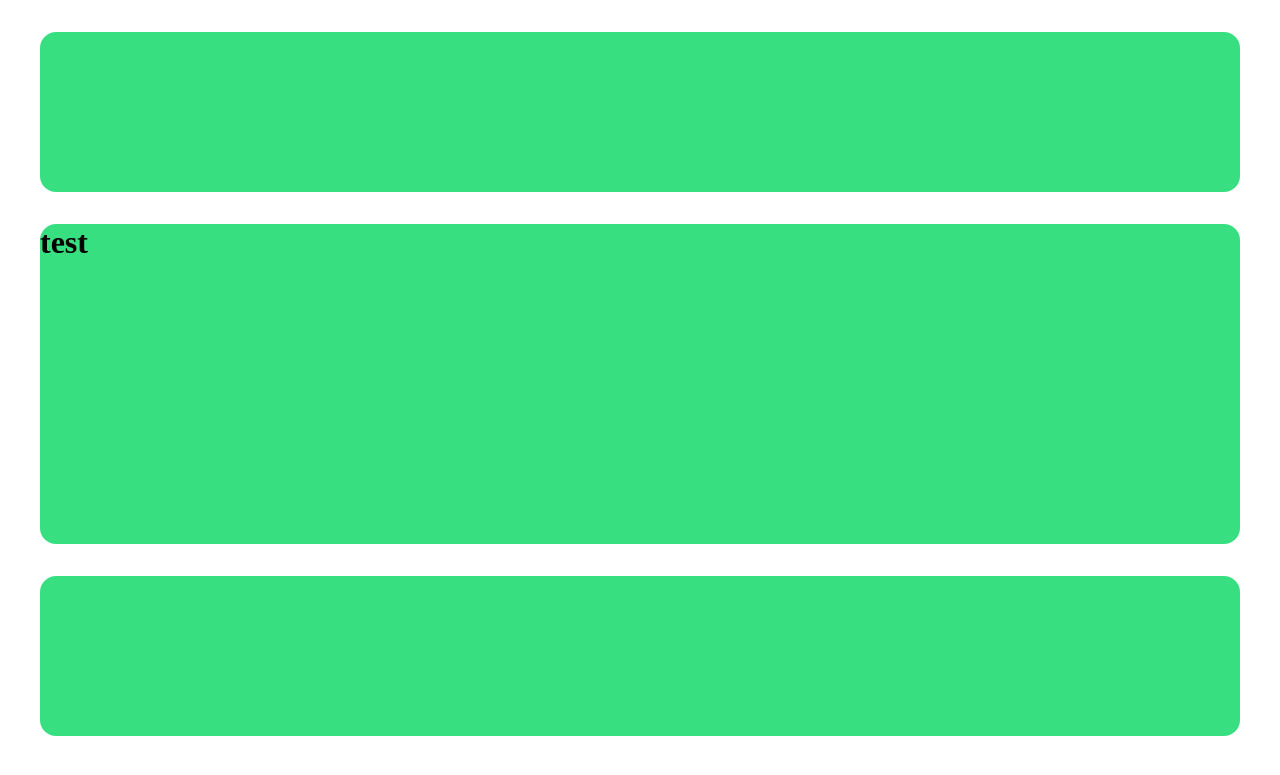
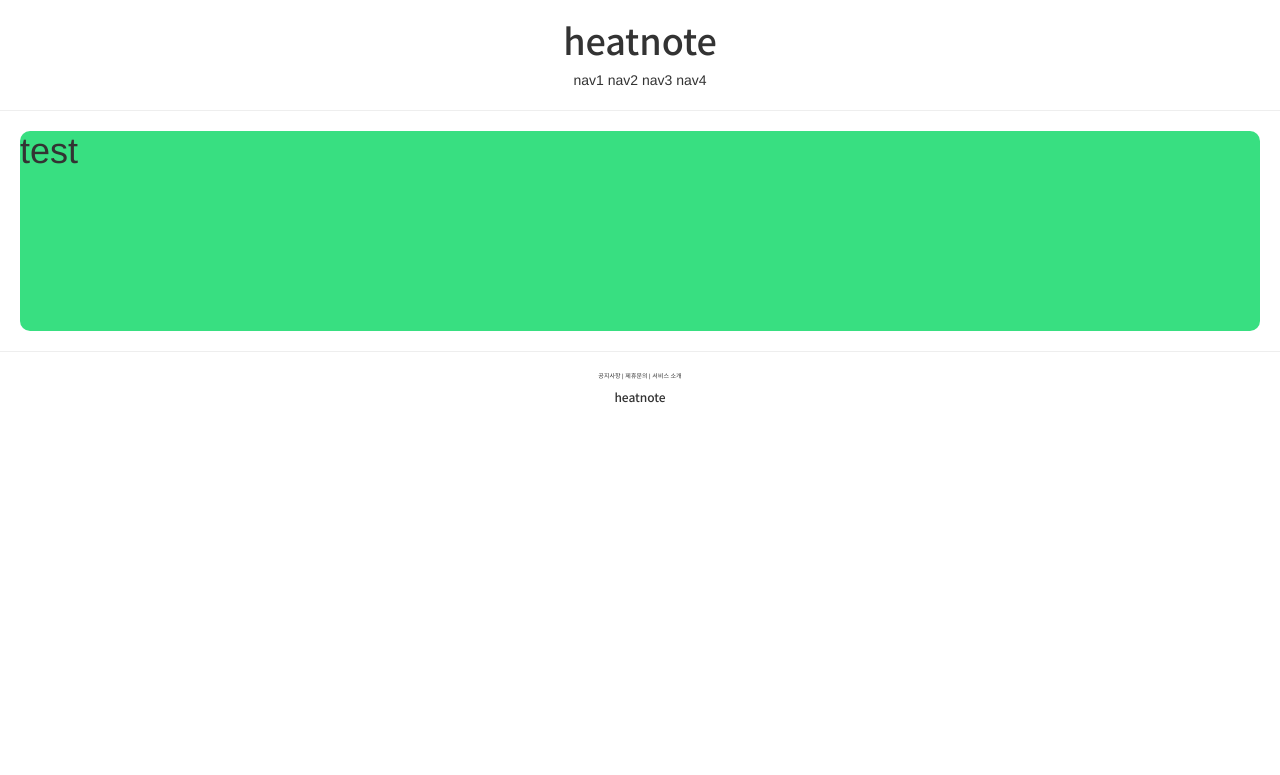
Before and after one commit to woongcheol/django-app, a Django app: page /account/hello_world/ in a window 1280 px wide. Shown: the top 775 px of the page. Run offline with Django 3.2, Linux system fonts and the light colour scheme; some libraries are stand-ins or nearby versions.

Commit message:
update html

```diff
--- a/heat/templates/base.html
+++ b/heat/templates/base.html
@@ -7,8 +7,12 @@
 
     {% include 'header.html' %}
 
+    <hr>
+
     {% block content %}
     {% endblock %}
+
+    <hr>
 
     {% include 'footer.html' %}
 
--- a/heat/templates/footer.html
+++ b/heat/templates/footer.html
@@ -1,3 +1,12 @@
-<div style="height: 10rem; background-color: #38df81; border-radius: 1rem; margin: 2rem;">
+<div style="text-align: center; margin-top: 2rem;">
+
+    <div style="font-size: .6rem";>
+        <spna>공지사항</spna> |
+        <spna>제휴문의</spna> |
+        <spna>서비스 소개</spna>
+    </div>
+    <div style="margin-top: 1rem;">
+        <h6 style="margin-top: 1rem; font-family: 'Noto Sans KR', sans-serif;">heatnote</h6>
+    </div>
 
 </div>
--- a/heat/templates/head.html
+++ b/heat/templates/head.html
@@ -1,4 +1,12 @@
 <head>
     <meta charset="UTF-8">
     <title>Title</title>
+
+    <!-- BOOTSTRAP LINK -->
+    <link rel="stylesheet" href="https://maxcdn.bootstrapcdn.com/bootstrap/3.3.2/css/bootstrap.min.css">
+
+    <!-- GOOGLE FONT LINK -->
+    <link rel="preconnect" href="https://fonts.googleapis.com">
+    <link rel="preconnect" href="https://fonts.gstatic.com" crossorigin>
+    <link href="https://fonts.googleapis.com/css2?family=Noto+Sans+KR:wght@500&display=swap" rel="stylesheet">
 </head>
--- a/heat/templates/header.html
+++ b/heat/templates/header.html
@@ -1,3 +1,19 @@
-<div style="height: 10rem; background-color: #38df81; border-radius: 1rem; margin: 2rem;">
-
+<div style="text-align: center; margin: 2rem 0;">
+    <div>
+        <h1 style="font-family: 'Noto Sans KR', sans-serif;">heatnote</h1>
+    </div>
+    <div>
+        <span>
+            nav1
+        </span>
+        <span>
+            nav2
+        </span>
+        <span>
+            nav3
+        </span>
+        <span>
+            nav4
+        </span>
+    </div>
 </div>
```
